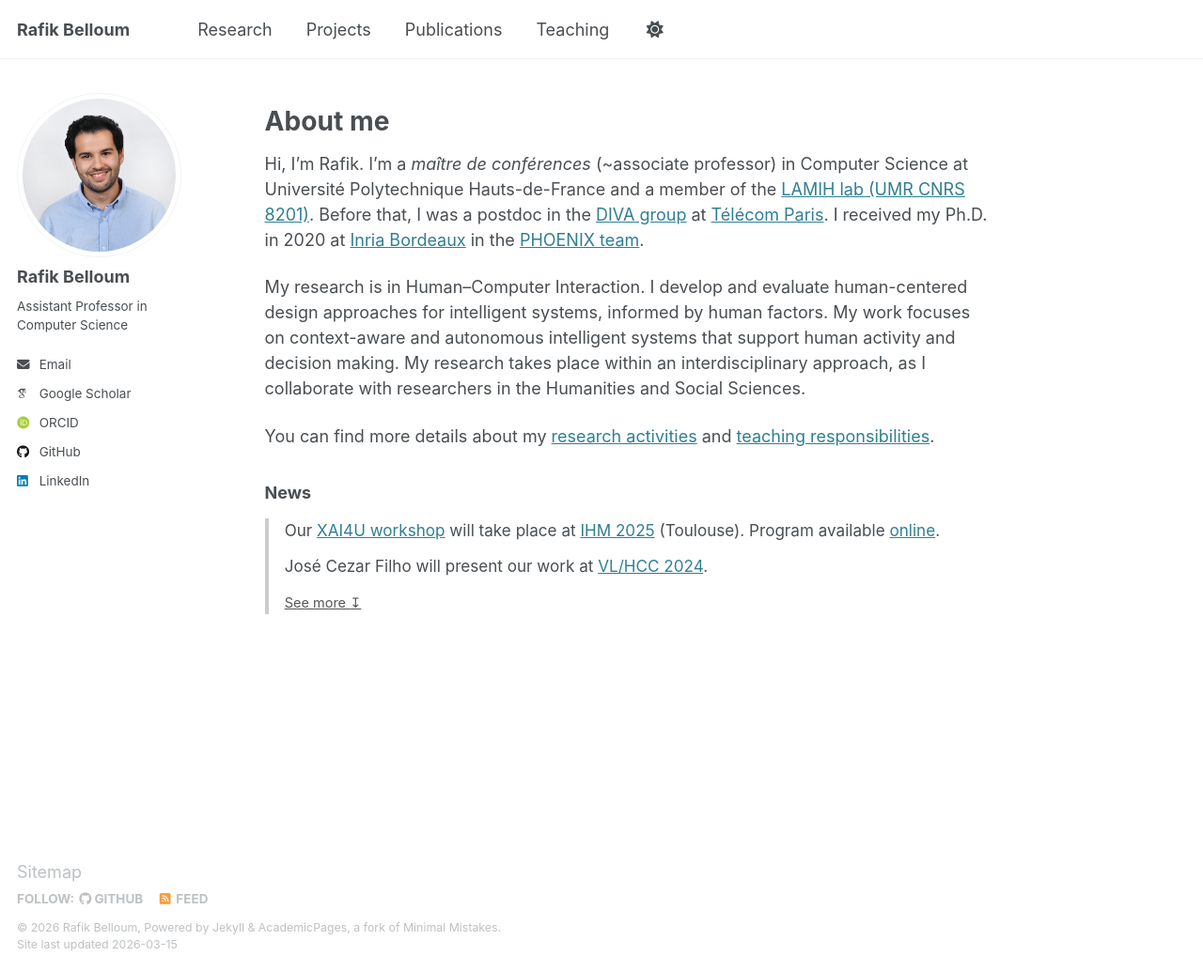
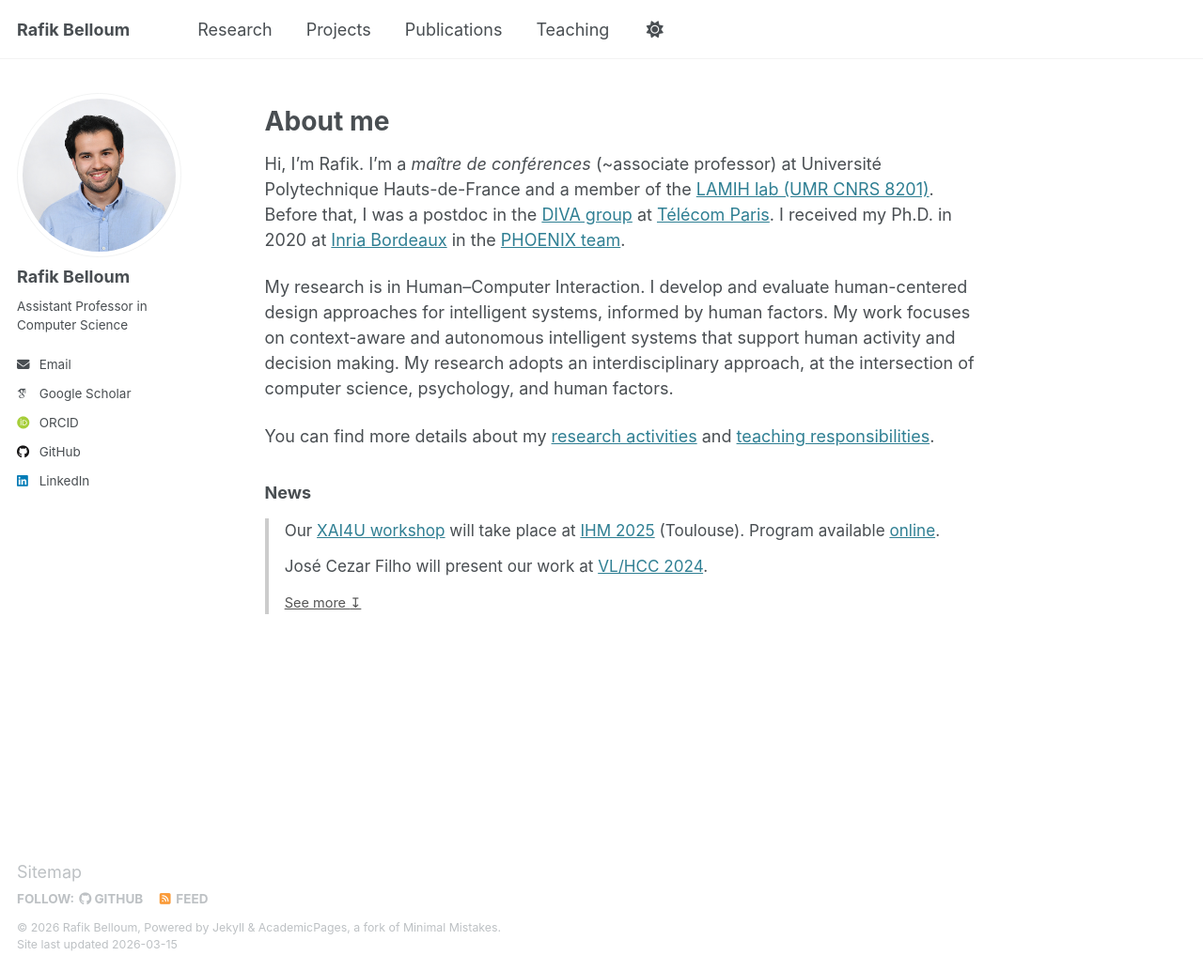
Before and after one commit to rafik-belloum/rafik-belloum.github.io, a Jekyll site: the page built from _pages/about.md, in a window 1280 px wide and 1034 px high. Shown: the whole window at 94% size. Built offline with Jekyll 4.4.1, drawn with Linux system fonts in a browser that asks for light colours; some web fonts are replaced.

Commit message:
Update about.md

```diff
--- a/_pages/about.md
+++ b/_pages/about.md
@@ -10,9 +10,9 @@ redirect_from:
 About me
 ======
 
-Hi, I’m Rafik. I’m a *maître de conférences* (~associate professor) in Computer Science at Université Polytechnique Hauts-de-France and a member of the [LAMIH lab (UMR CNRS 8201)](https://www.uphf.fr/lamih). Before that, I was a postdoc in the [DIVA group](https://diva.telecom-paristech.fr/) at [Télécom Paris](https://www.telecom-paris.fr/). I received my Ph.D. in 2020 at [Inria Bordeaux](https://www.inria.fr/fr/centre-inria-universite-bordeaux) in the [PHOENIX team](http://phoenix.inria.fr/).
+Hi, I’m Rafik. I’m a *maître de conférences* (~associate professor) at Université Polytechnique Hauts-de-France and a member of the [LAMIH lab (UMR CNRS 8201)](https://www.uphf.fr/lamih). Before that, I was a postdoc in the [DIVA group](https://diva.telecom-paristech.fr/) at [Télécom Paris](https://www.telecom-paris.fr/). I received my Ph.D. in 2020 at [Inria Bordeaux](https://www.inria.fr/fr/centre-inria-universite-bordeaux) in the [PHOENIX team](http://phoenix.inria.fr/).
 
-My research is in Human–Computer Interaction. I develop and evaluate human-centered design approaches for intelligent systems, informed by human factors. My work focuses on context-aware and autonomous intelligent systems that support human activity and decision making. My research takes place within an interdisciplinary approach, as I collaborate with researchers in the Humanities and Social Sciences. <!-- with a focus on making intelligent systems easier to design and use in ways that meet people’s needs. I apply this in domains like assistive technologies and explainable AI.to help non-expert users understand complex systems. My research takes place within an interdisciplinary approach, while I collaborate with researchers in the Humanities and Social Sciences, in particular in psychology and human factors.
+My research is in Human–Computer Interaction. I develop and evaluate human-centered design approaches for intelligent systems, informed by human factors. My work focuses on context-aware and autonomous intelligent systems that support human activity and decision making. My research adopts an interdisciplinary approach, at the intersection of computer science, psychology, and human factors. <!-- in Computer Science... My research takes place within an interdisciplinary approach, as I collaborate with researchers in the Humanities and Social Sciences with a focus on making intelligent systems easier to design and use in ways that meet people’s needs. I apply this in domains like assistive technologies and explainable AI.to help non-expert users understand complex systems. My research takes place within an interdisciplinary approach, while I collaborate with researchers in the Humanities and Social Sciences, in particular in psychology and human factors.
 //My research is in Human–Computer Interaction and Human-Centered AI, focusing on how people interact with, understand, and make use of intelligent systems. I investigate human-centered methods to make systems explainable and comprehensible, with applications in real-world contexts such as healthcare and assisted living.-->
 
 You can find more details about my [research activities](/research/) and [teaching responsibilities](/teaching/).
```
